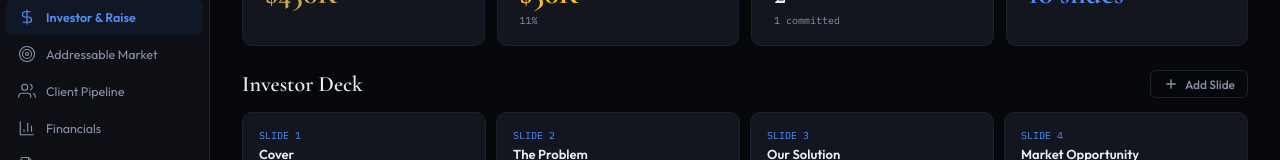
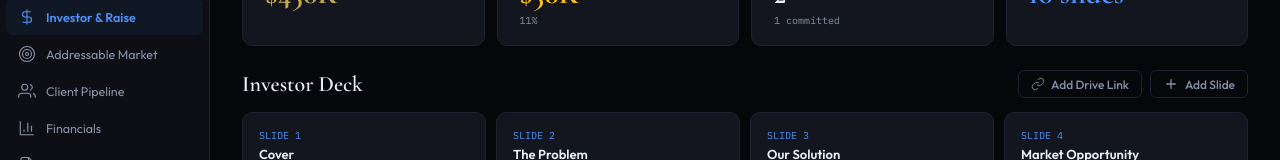
Before and after one commit to Alexiaweiller/cmr-os-app, a React (Vite) app: page / in a window 1280 px wide. Both pictures are taken after a click on the button "Investor & Raise". Shown: the part 152-312 px from the top of the page. Built offline with nearby package versions, Linux system fonts and the light colour scheme.

Commit message:
Add Drive link to investor deck, delete buttons on specs/decisions

```diff
--- a/src/App.jsx
+++ b/src/App.jsx
@@ -54,6 +54,7 @@ const defaultData = {
     { id: 2, date: "2026-02-08", decision: "PostgreSQL with JSONB over pure NoSQL", rationale: "Relational for core entities + flexibility for evolving schemas", decidedBy: "Team", status: "approved" },
     { id: 3, date: "2026-02-07", decision: "Anthropic Claude as primary LLM", rationale: "Superior reasoning for complex CCR analysis tasks", decidedBy: "Miles", status: "approved" },
   ],
+  investorDeckLink: "",
   deckSlides: [
     { id: 1, order: 1, title: "Cover", content: "CMR.AI — AI-Native Counterparty Credit Risk Intelligence", notes: "" },
     { id: 2, order: 2, title: "The Problem", content: "$65B market plagued by manual workflows. Analysts spend 70% of time on data gathering.", notes: "" },
@@ -433,7 +434,11 @@ const InvestorModule = ({ data, setData }) => {
         <KPI label="Deck" value={`${data.deckSlides.length} slides`} accent={T.accent} />
       </div>
       <div style={{ marginBottom: 24 }}>
-        <SectionTitle action={<Btn small onClick={() => setEditSlide({ title: "", content: "", notes: "" })}>{Icons.plus} Add Slide</Btn>}>Investor Deck</SectionTitle>
+        <SectionTitle action={<div style={{ display: "flex", gap: 8 }}>
+          {data.investorDeckLink ? <a href={data.investorDeckLink} target="_blank" rel="noopener" style={{ display: "inline-flex", alignItems: "center", gap: 6, padding: "5px 12px", border: `1px solid ${T.border}`, borderRadius: 6, fontSize: 12, color: T.accent, textDecoration: "none", fontFamily: "'Outfit', sans-serif" }}>{Icons.link} Open Deck</a> : null}
+          <Btn small onClick={() => { const link = prompt("Paste Google Drive link for investor deck:", data.investorDeckLink || ""); if (link !== null) setData(d => ({ ...d, investorDeckLink: link })); }}>{Icons.link} {data.investorDeckLink ? "Edit Link" : "Add Drive Link"}</Btn>
+          <Btn small onClick={() => setEditSlide({ title: "", content: "", notes: "" })}>{Icons.plus} Add Slide</Btn>
+        </div>}>Investor Deck</SectionTitle>
         <div style={{ display: "grid", gridTemplateColumns: "repeat(auto-fill, minmax(200px, 1fr))", gap: 10 }}>
           {data.deckSlides.sort((a, b) => a.order - b.order).map(s => (
             <Card key={s.id} onClick={() => setEditSlide(s)} style={{ cursor: "pointer", padding: 16 }}>
```
